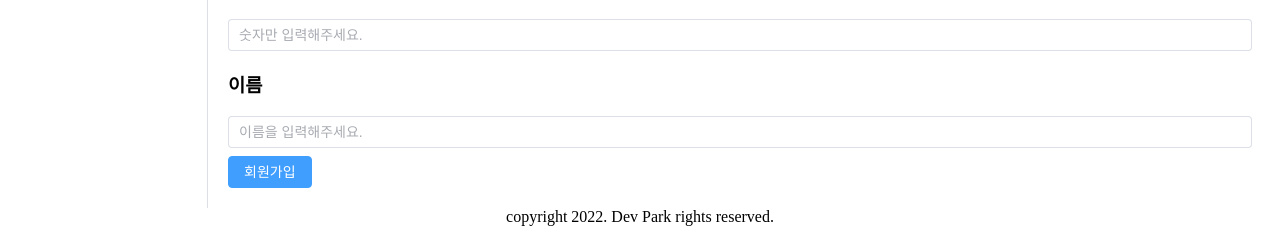
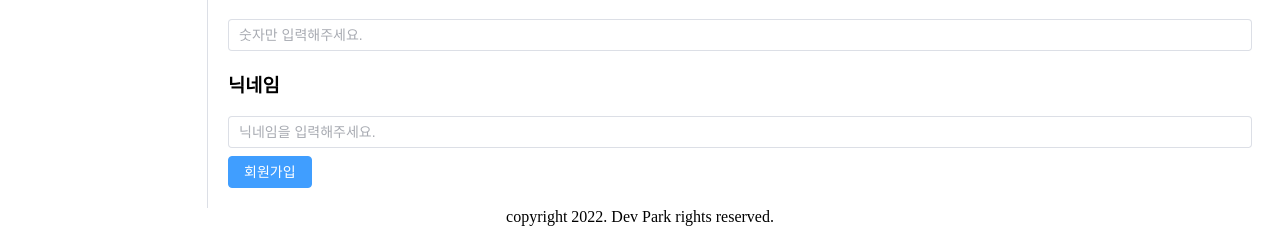
Before and after one commit to Park-Kwanwoo/weather-community, a Vue app in the folder front/: page /join in a window 1280 px wide. Shown: the part 326-554 px from the top of the page. Built offline with nearby package versions, Linux system fonts and the light colour scheme; a web font is replaced by a local one.

Commit message:
회원 도메인 name -> nickname으로 변경

```diff
--- a/front/src/views/user/JoinView.vue
+++ b/front/src/views/user/JoinView.vue
@@ -26,9 +26,9 @@
 
 
   <div class="mt-2">
-    <h3>이름</h3>
-    <p id="name">{{ errorResponse.name }}</p>
-    <el-input v-model="name" rows="15" placeholder="이름을 입력해주세요."></el-input>
+    <h3>닉네임</h3>
+    <p id="name">{{ errorResponse.nickname }}</p>
+    <el-input v-model="nickname" rows="15" placeholder="닉네임을 입력해주세요."></el-input>
   </div>
 
   <div class="mt-2">
@@ -45,13 +45,13 @@ import {useRouter} from "vue-router";
 const router = useRouter();
 const email = ref('');
 const phone = ref('');
-const name = ref('');
+const nickname = ref('');
 const password = ref('');
 
 const errorResponse = ref({
   email: '',
   password: '',
-  name: '',
+  nickname: '',
   phone: ''
 })
 
@@ -60,7 +60,7 @@ const join = function () {
   axios.post('/api/members/join', {
     email: email.value,
     password: password.value,
-    name: name.value,
+    nickname: nickname.value,
     phone: phone.value
   })
       .then((r) => {
@@ -69,7 +69,7 @@ const join = function () {
         }
       })
       .catch((e) => {
-        errorResponse.value = {email: '', name: '', phone: '', password: ''};
+        errorResponse.value = {email: '', nickname: '', phone: '', password: ''};
         errorResponse.value = e.response.data.validation;
       })
 }
```
